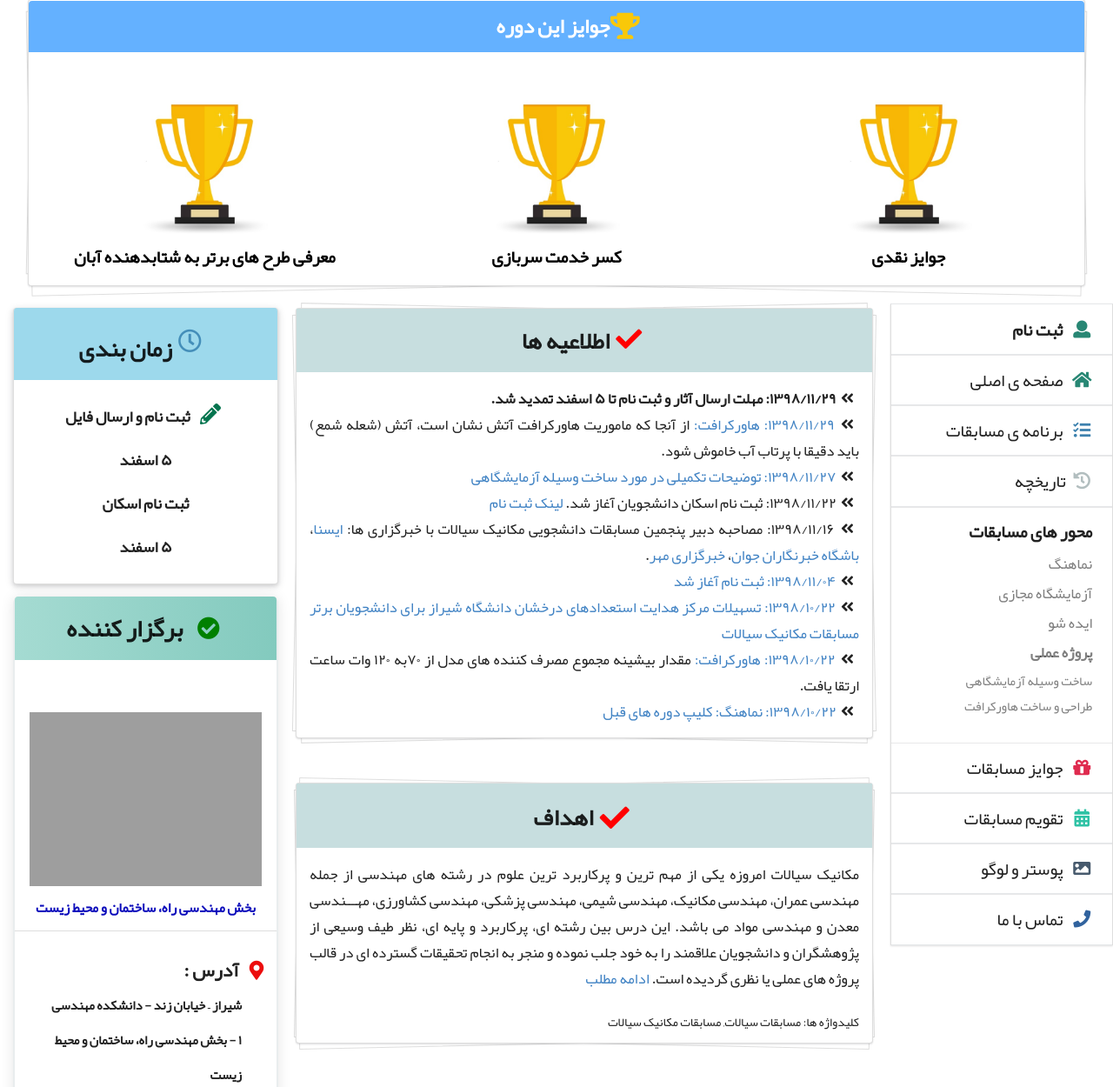
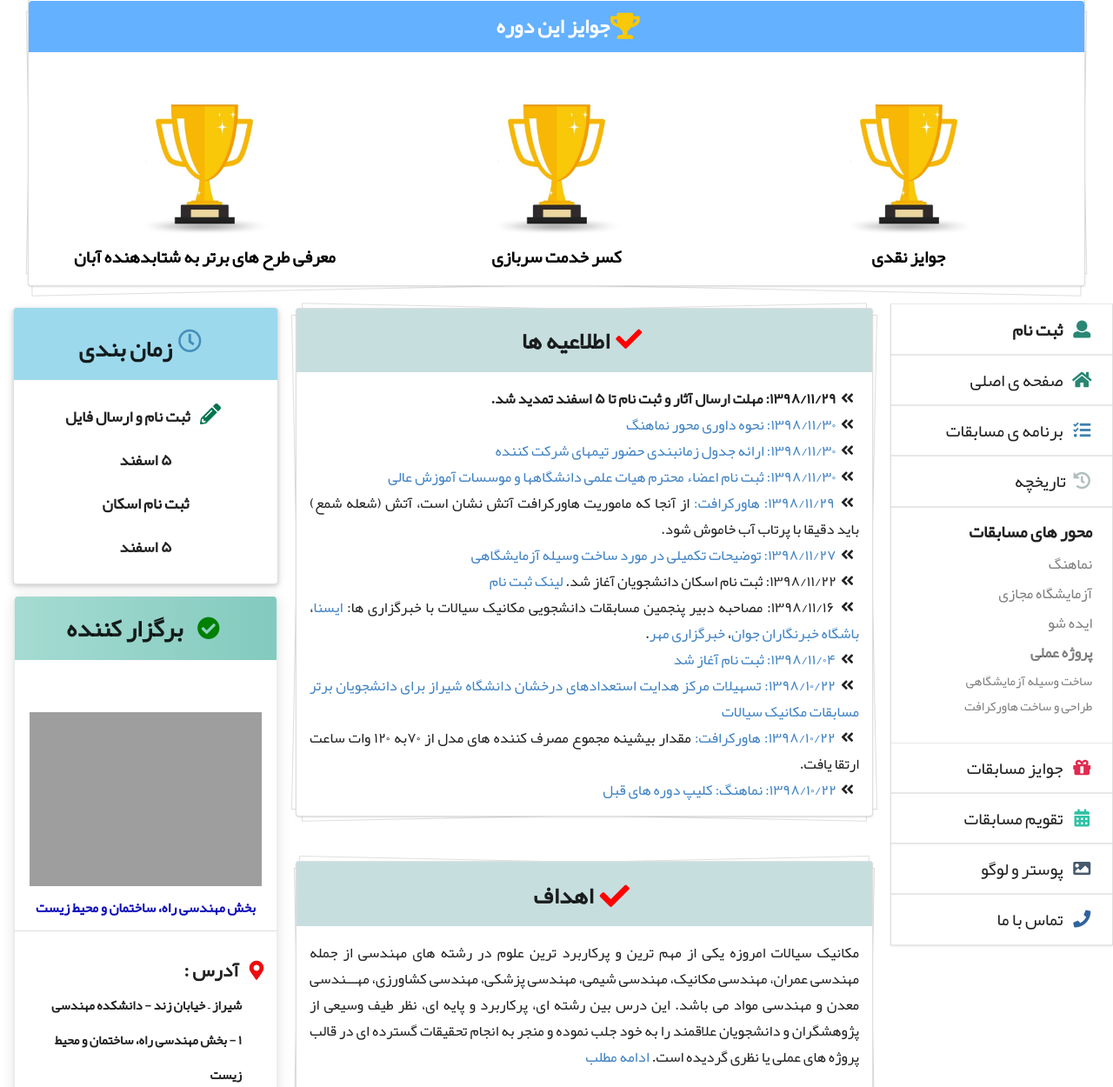
Before and after one commit to alimahdiyar/sfmc, a Django app: page / in a window 1280 px wide. Shown: the part 677-1927 px from the top of the page at 87% size. Run offline with Django 3.2, Linux system fonts and the light colour scheme; grey boxes are pictures that could not be loaded.

Commit message:
announcement

```diff
--- a/templates/index.html
+++ b/templates/index.html
@@ -75,6 +75,23 @@
         <div class="text_content_more_info">
             <i class="angle double left icon icon_judgement"></i>
             <span class="item" style="font-weight: bold">۱۳۹۸/۱۱/۲۹: مهلت ارسال آثار و ثبت نام تا 5 اسفند تمدید شد.</span>
+        </div>
+
+
+        <div class="text_content_more_info show-news-modal show_news_modal_2">
+            <i class="angle double left icon icon_judgement"></i>
+            <a class="item">۱۳۹۸/۱۱/۳۰: نحوه داوری محور نماهنگ</a><br />
+        </div>
+
+        <div class="text_content_more_info show-news-modal show_news_modal_3">
+            <i class="angle double left icon icon_judgement"></i>
+            <a class="item">۱۳۹۸/۱۱/۳۰: ارائه جدول زمانبندی حضور تیمهای شرکت کننده</a><br />
+        </div>
+
+
+        <div class="text_content_more_info show-news-modal show_news_modal_4">
+            <i class="angle double left icon icon_judgement"></i>
+            <a class="item">۱۳۹۸/۱۱/۳۰: ثبت نام اعضاء محترم هیات علمی دانشگاهها و موسسات آموزش عالی</a><br />
         </div>
 
         <div class="text_content_more_info">
@@ -675,6 +692,49 @@
       </div>
 </div>
 
+<div class="ui small modal news-modal" id="news_modal_2">
+
+    <div class="header">نحوه داوری محور نماهنگ</div>
+    <div class="content">
+        برای محور نماهنگ پس دریافت آثار و ارسال آنها به داوران، بهترین نماهنگها انتخاب شده و در روز افتتاحیه مسابقات به اکران عمومی در می آیند. پس از امتیاز دهی توسط حضار، بهترین نماهنگها بر اساس جدول امتیازبندی نماهنگ انتخاب میشوند.
+    </div>
+    <div class="actions" style="text-align: center;">
+        <div class="ui primary right labeled icon button" id="close_news_modal_1">
+          بستن
+          <i class="checkmark icon"></i>
+        </div>
+      </div>
+</div>
+
+<div class="ui small modal news-modal" id="news_modal_3">
+
+    <div class="header">ارائه جدول زمانبندی حضور تیمهای شرکت کننده</div>
+    <div class="content">
+        به دلیل محدودیت زمانی مسابقات، قرعه کشی برای زمان حضور هر یک از تیمهای شرکت کننده در کلیه محورهای مسابقات (به جز نماهنگ) توسط تیم داوری انجام شده و یک روز قبل از شروع مسابقات، اطلاع رسانی می گردد.
+    </div>
+    <div class="actions" style="text-align: center;">
+        <div class="ui primary right labeled icon button" id="close_news_modal_1">
+          بستن
+          <i class="checkmark icon"></i>
+        </div>
+      </div>
+</div>
+
+<div class="ui small modal news-modal" id="news_modal_4">
+
+    <div class="header">ثبت نام اعضاء محترم هیات علمی دانشگاهها و موسسات آموزش عالی</div>
+    <div class="content">
+        سلام و عرض ادب<br />
+لطفا اعضاء محترم هیات علمی دانشگاهها و موسسات آموزش عالی که علاقه مند به حضور در مسابقات هستند (به جز اعضاء محترم هیات امنا و داوران گرامی مسابقات) با مراجعه به قسمت ثبت نام آزاد   سازمانی، اقدام به ثبت نام نمایند تا تدارکات مورد نیاز برای حضور سروران گرانقدر تثبیت شود.
+    </div>
+    <div class="actions" style="text-align: center;">
+        <div class="ui primary right labeled icon button" id="close_news_modal_1">
+          بستن
+          <i class="checkmark icon"></i>
+        </div>
+      </div>
+</div>
+
 {% endblock bottomcontent %}
 
 {% block scripts  %}
@@ -686,6 +746,24 @@
             $("#close_news_modal_1").click(function(){
                 $("#news_modal_1").modal('hide');
             })
+            $(".show_news_modal_2").click(function(){
+                $("#news_modal_2").modal('show');
+            })
+            $("#close_news_modal_2").click(function(){
+                $("#news_modal_2").modal('hide');
+            })
+            $(".show_news_modal_3").click(function(){
+                $("#news_modal_3").modal('show');
+            })
+            $("#close_news_modal_3").click(function(){
+                $("#news_modal_3").modal('hide');
+            })
+            $(".show_news_modal_4").click(function(){
+                $("#news_modal_4").modal('show');
+            })
+            $("#close_news_modal_4").click(function(){
+                $("#news_modal_4").modal('hide');
+            })
         })
     </script>
 {% endblock scripts  %}
```
